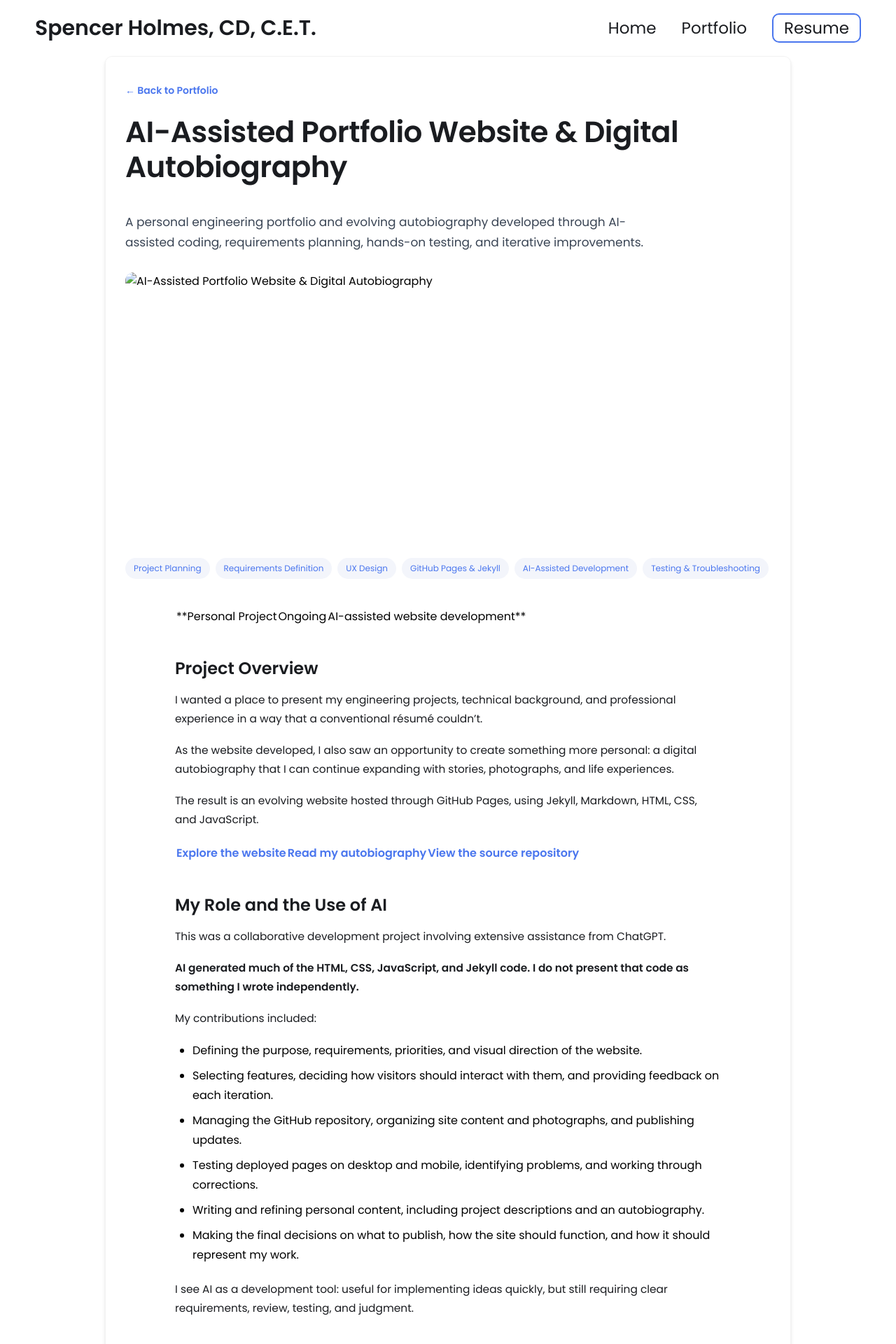
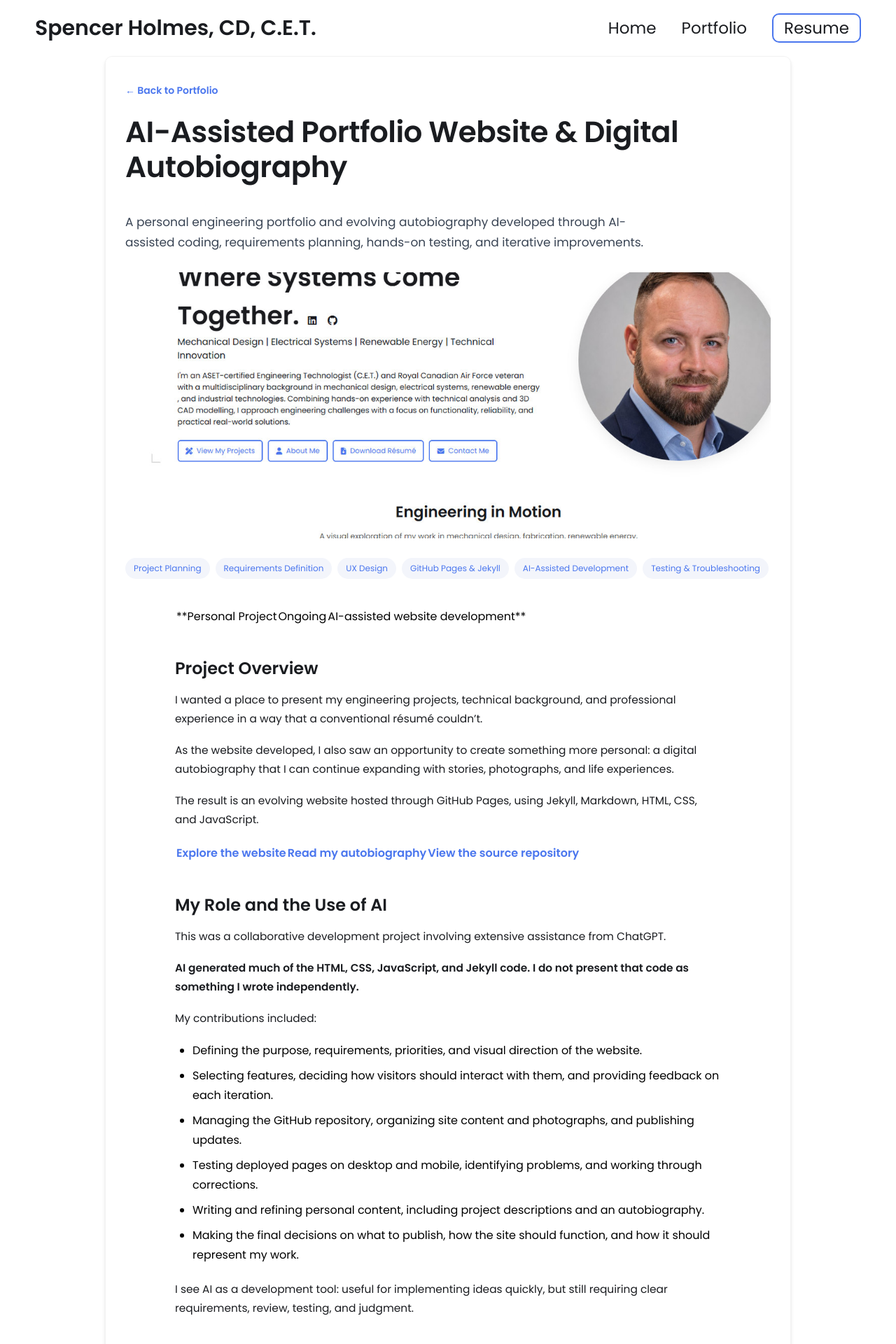
Before and after one commit to SuSpence-89/Eng-portfolio, a Jekyll site: the page built from _projects/ai-assisted-portfolio/index.md, in a window 1280 px wide. Shown: the top 1920 px of the page at 70% size. Built offline with Jekyll 4.4.1, drawn with Linux system fonts in a browser that asks for light colours.

Commit message:
Fix AI portfolio project cover image path

```diff
--- a/_projects/ai-assisted-portfolio/index.md
+++ b/_projects/ai-assisted-portfolio/index.md
@@ -12,7 +12,7 @@ skills:
   - GitHub Pages & Jekyll
   - AI-Assisted Development
   - Testing & Troubleshooting
-main-image: /website-cover.jpg
+main-image: /assets/images/ai-assisted-portfolio/website-cover.jpg
 ---
 
 **Personal Project | Ongoing | AI-assisted website development**
```
